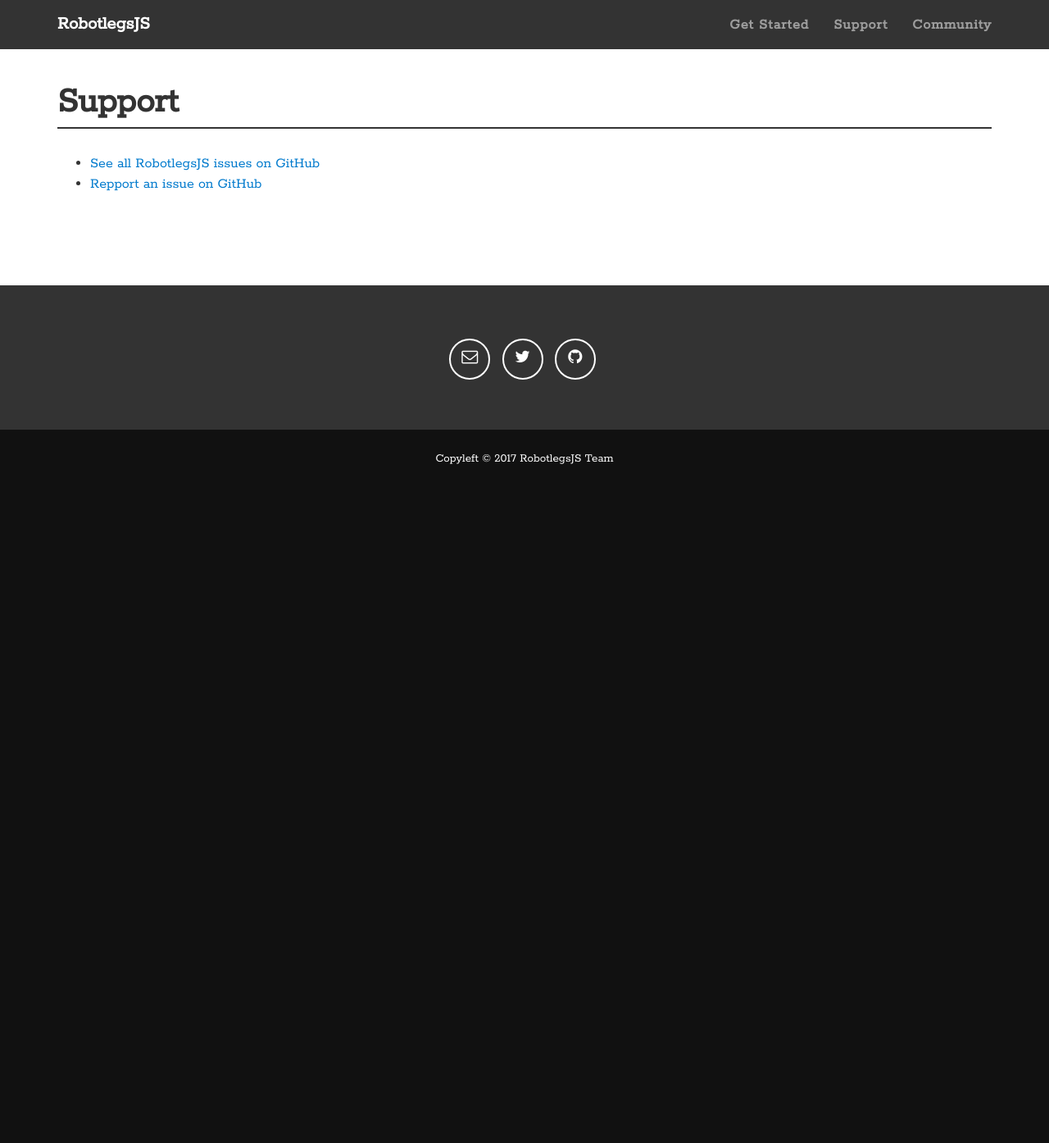
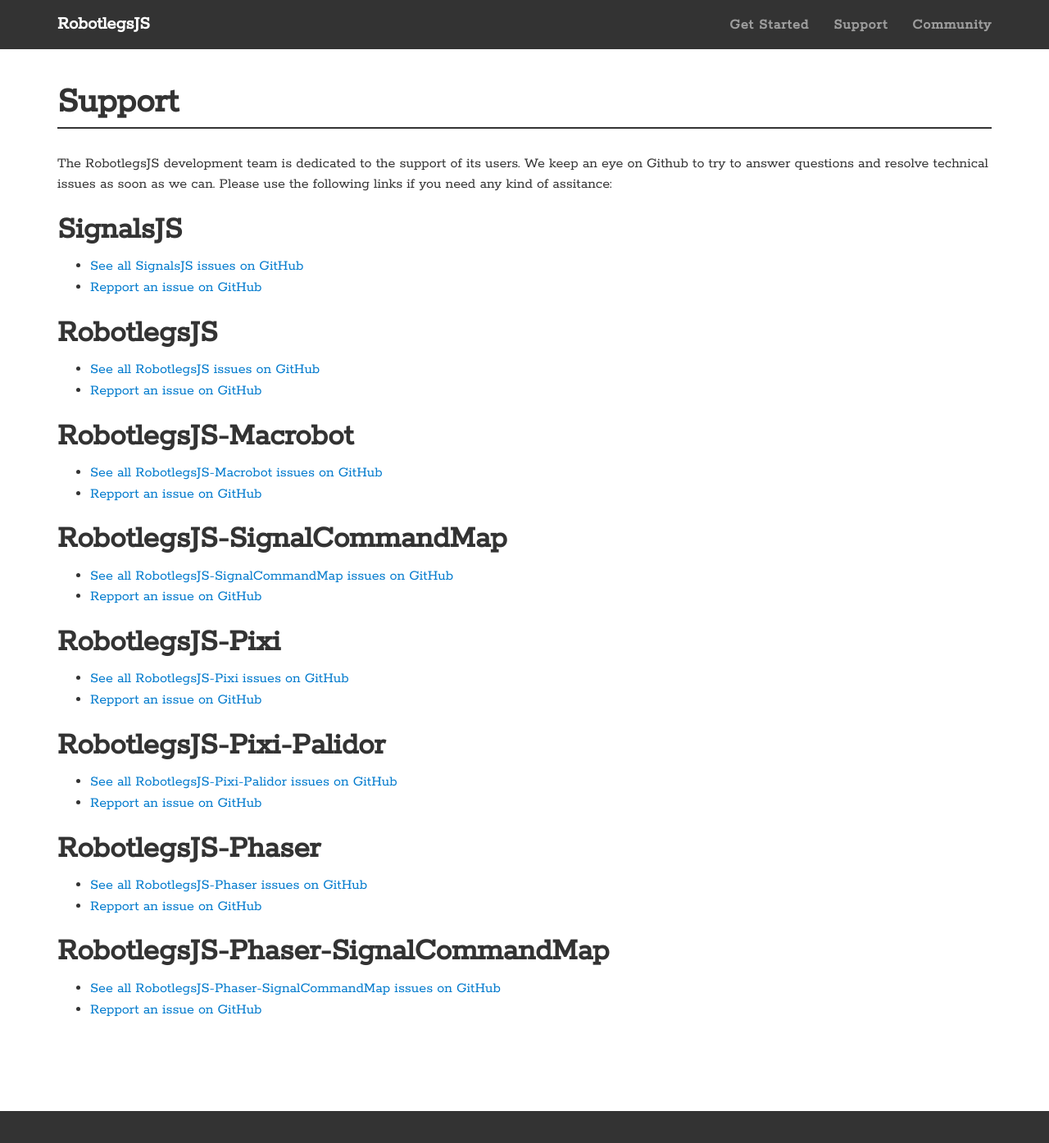
Before and after one commit to RobotlegsJS/robotlegsjs.github.io, a Jekyll site: the page built from pages/support.md, in a window 1280 px wide and 1400 px high. Shown: the top 1394 px of the window at 82% size. Built offline with Jekyll 4.4.1, drawn with Linux system fonts in a browser that asks for light colours.

Commit message:
update support page

```diff
--- a/pages/support.md
+++ b/pages/support.md
@@ -4,5 +4,52 @@
 permalink: /support/
 ---
 
-- [See all RobotlegsJS issues on GitHub](https://github.com/robotlegsjs/robotlegsjs/issues?utf8=%E2%9C%93&q=is%3Aissue)
-- [Repport an issue on GitHub](https://github.com/robotlegsjs/robotlegsjs/issues/new)
+The RobotlegsJS development team is dedicated to the support of its users. We keep an eye on Github to try to answer questions and resolve technical issues as soon as we can. Please use the following links if you need any kind of assitance:
+
+SignalsJS
+===
+
+- [See all SignalsJS issues on GitHub](https://github.com/RobotlegsJS/SignalsJS/issues?utf8=%E2%9C%93&q=is%3Aissue)
+- [Repport an issue on GitHub](https://github.com/RobotlegsJS/SignalsJS/issues/new)
+
+RobotlegsJS
+===
+
+- [See all RobotlegsJS issues on GitHub](https://github.com/RobotlegsJS/RobotlegsJS/issues?utf8=%E2%9C%93&q=is%3Aissue)
+- [Repport an issue on GitHub](https://github.com/RobotlegsJS/RobotlegsJS/issues/new)
+
+RobotlegsJS-Macrobot
+===
+
+- [See all RobotlegsJS-Macrobot issues on GitHub](https://github.com/RobotlegsJS/RobotlegsJS-Macrobot/issues?utf8=%E2%9C%93&q=is%3Aissue)
+- [Repport an issue on GitHub](https://github.com/RobotlegsJS/RobotlegsJS-Macrobot/issues/new)
+
+RobotlegsJS-SignalCommandMap
+===
+
+- [See all RobotlegsJS-SignalCommandMap issues on GitHub](https://github.com/RobotlegsJS/RobotlegsJS-SignalCommandMap/issues?utf8=%E2%9C%93&q=is%3Aissue)
+- [Repport an issue on GitHub](https://github.com/RobotlegsJS/RobotlegsJS-SignalCommandMap/issues/new)
+
+RobotlegsJS-Pixi
+===
+
+- [See all RobotlegsJS-Pixi issues on GitHub](https://github.com/RobotlegsJS/RobotlegsJS-Pixi/issues?utf8=%E2%9C%93&q=is%3Aissue)
+- [Repport an issue on GitHub](https://github.com/RobotlegsJS/RobotlegsJS-Pixi/issues/new)
+
+RobotlegsJS-Pixi-Palidor
+===
+
+- [See all RobotlegsJS-Pixi-Palidor issues on GitHub](https://github.com/RobotlegsJS/RobotlegsJS-Pixi-Palidor/issues?utf8=%E2%9C%93&q=is%3Aissue)
+- [Repport an issue on GitHub](https://github.com/RobotlegsJS/RobotlegsJS-Pixi-Palidor/issues/new)
+
+RobotlegsJS-Phaser
+===
+
+- [See all RobotlegsJS-Phaser issues on GitHub](https://github.com/RobotlegsJS/RobotlegsJS-Phaser/issues?utf8=%E2%9C%93&q=is%3Aissue)
+- [Repport an issue on GitHub](https://github.com/RobotlegsJS/RobotlegsJS-Phaser/issues/new)
+
+RobotlegsJS-Phaser-SignalCommandMap
+===
+
+- [See all RobotlegsJS-Phaser-SignalCommandMap issues on GitHub](https://github.com/RobotlegsJS/RobotlegsJS-Phaser-SignalCommandMap/issues?utf8=%E2%9C%93&q=is%3Aissue)
+- [Repport an issue on GitHub](https://github.com/RobotlegsJS/RobotlegsJS-Phaser-SignalCommandMap/issues/new)
```
